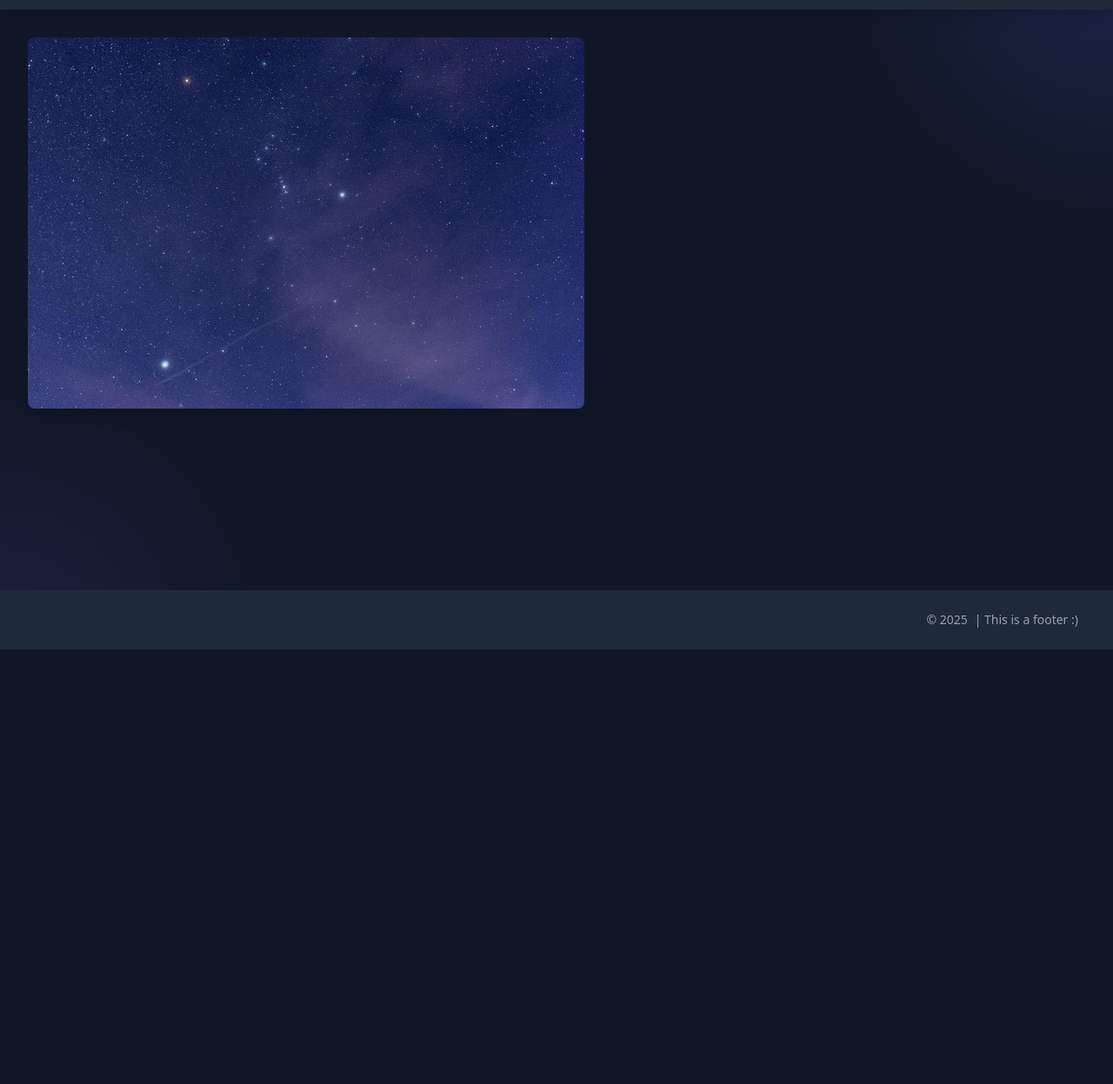
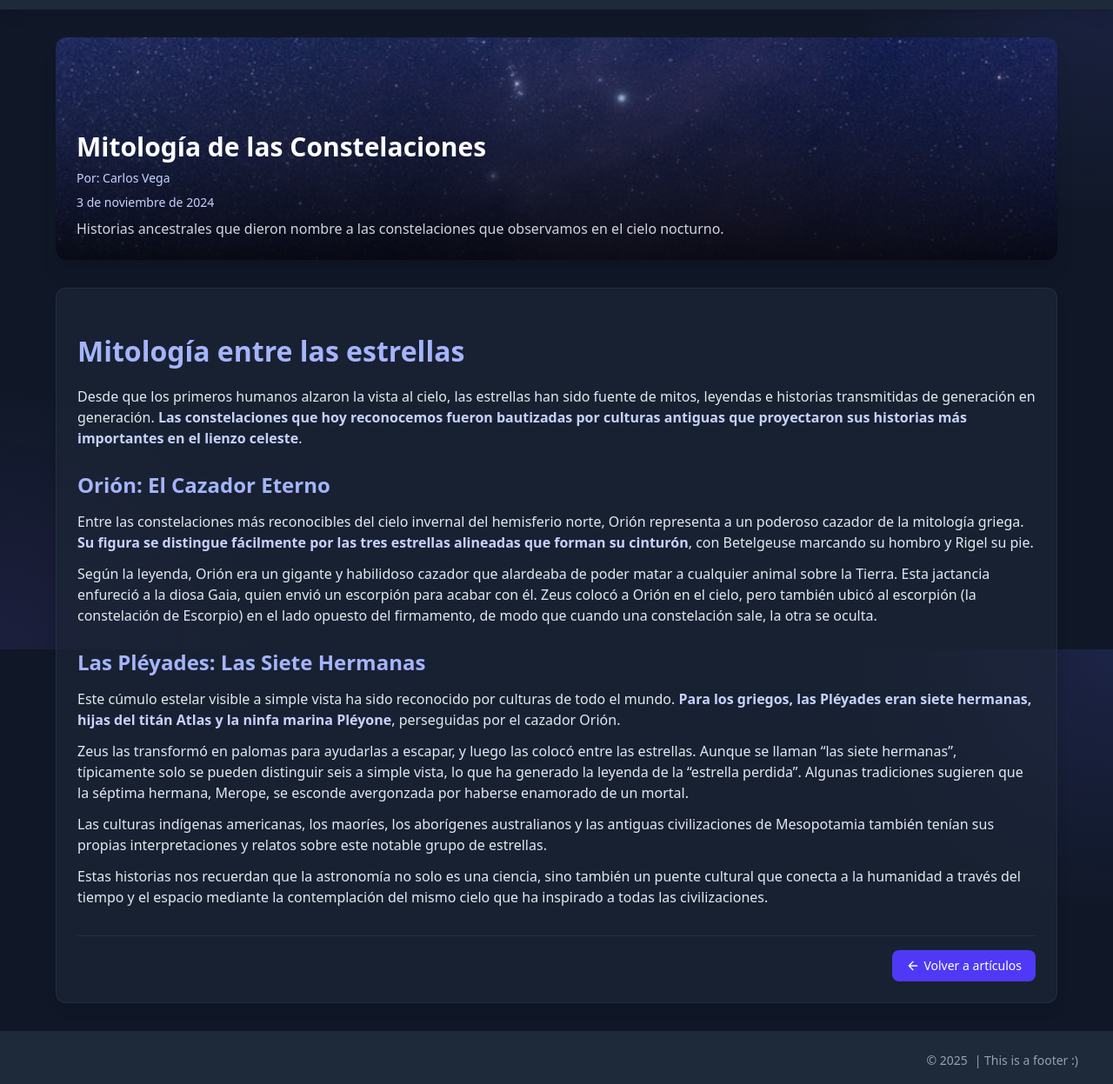
Before and after one commit to JGeanca/astro-demo, an Astro site in the folder demo/: page /articles/constellations-mythology in a window 1280 px wide. Shown: the part 53-1300 px from the top of the page at 87% size. Before the commit the page ends 800 px from the top, so only its background shows below. Built offline with nearby package versions, Linux system fonts and the light colour scheme; Astro itself is replaced by a stand-in of ours.

Commit message:
feat: Add article pages and transitions

```diff
--- /dev/null
+++ b/demo/src/assets/left-arrow.astro
@@ -0,0 +1,13 @@
+<svg
+  class="w-4 h-4 mr-1"
+  viewBox="0 0 24 24"
+  fill="none"
+  xmlns="http://www.w3.org/2000/svg"
+>
+  <path
+    d="M19 12H5M12 19L5 12L12 5"
+    stroke="currentColor"
+    stroke-width="2"
+    stroke-linecap="round"
+    stroke-linejoin="round"></path>
+</svg>
--- /dev/null
+++ b/demo/src/assets/right-arrow.astro
@@ -0,0 +1,13 @@
+<svg
+  class="w-4 h-4 ml-1"
+  viewBox="0 0 24 24"
+  fill="none"
+  xmlns="http://www.w3.org/2000/svg"
+>
+  <path
+    d="M5 12H19M12 5L19 12L12 19"
+    stroke="currentColor"
+    stroke-width="2"
+    stroke-linecap="round"
+    stroke-linejoin="round"></path>
+</svg>
--- a/demo/src/layouts/Layout.astro
+++ b/demo/src/layouts/Layout.astro
@@ -2,6 +2,8 @@
 import Footer from "../components/Footer.astro";
 import Header from "../components/Header.astro";
 import "../styles/global.css";
+import { ClientRouter } from "astro:transitions";
+
 const { title } = Astro.props;
 ---
 
@@ -13,6 +15,7 @@ const { title } = Astro.props;
     <link rel="icon" type="image/svg+xml" href="/favicon.svg" />
     <meta name="generator" content={Astro.generator} />
     <title>{title} | Demo Astro</title>
+    <ClientRouter />
     <meta name="description" />
   </head>
 
--- a/demo/src/pages/articles.astro
+++ b/demo/src/pages/articles.astro
@@ -1,6 +1,7 @@
 ---
 import Layout from "../layouts/Layout.astro";
 import { getCollection } from "astro:content";
+import RightArrow from "../assets/right-arrow.astro";
 
 const articles = await getCollection("articles");
 ---
@@ -22,6 +23,7 @@ const articles = await getCollection("articles");
               <article class="bg-gray-800/70 backdrop-blur-sm rounded-xl overflow-hidden shadow-lg border border-gray-700/50 hover:border-indigo-500/50 transition-all duration-300 flex flex-col h-full group">
                 <div class="relative overflow-hidden">
                   <img
+                    transition:name={`img-${article.slug}`}
                     src={img}
                     alt={title}
                     class="w-full h-56 object-cover transition-transform duration-500 group-hover:scale-105"
@@ -30,15 +32,19 @@ const articles = await getCollection("articles");
                 </div>
 
                 <div class="p-6 flex flex-col flex-grow">
-                  <h2 class="text-2xl font-bold text-white mb-3 group-hover:text-indigo-300 transition-colors duration-300">
+                  <h2
+                    transition:name={`title-${article.slug}`}
+                    class="text-2xl font-bold text-white mb-3 group-hover:text-indigo-300 transition-colors duration-300"
+                  >
                     {title}
                   </h2>
                   <p class="text-gray-300 mb-6 flex-grow">{description}</p>
                   <a
                     href={`/articles/${article.slug}`}
-                    class="mt-auto inline-flex items-center px-4 py-2 rounded-lg bg-indigo-600/80 hover:bg-indigo-500 text-white font-medium transition-colors duration-300"
+                    class="mt-auto inline-flex items-center px-4 py-2 rounded-lg bg-indigo-600/80 hover:bg-indigo-500/90 text-white font-medium transition-all duration-300 hover:shadow-md hover:translate-x-0.5"
                   >
                     Leer más
+                    <RightArrow />
                   </a>
                 </div>
               </article>
--- a/demo/src/pages/articles/[id].astro
+++ b/demo/src/pages/articles/[id].astro
@@ -1,6 +1,7 @@
 ---
 import Layout from "../../layouts/Layout.astro";
 import { getCollection } from "astro:content";
+import LeftArrowIcon from "../../assets/left-arrow.astro";
 
 export async function getStaticPaths() {
   const articles = await getCollection("articles");
@@ -11,17 +12,118 @@ export async function getStaticPaths() {
 }
 
 const { article } = Astro.props;
-const { title, description, img } = article.data;
+const { title, description, img, date, author } = article.data;
+const { Content } = await article.render();
+
+const formattedDate = date
+  ? new Date(date).toLocaleDateString("es-ES", {
+      year: "numeric",
+      month: "long",
+      day: "numeric",
+    })
+  : "";
 ---
 
 <Layout title={title}>
-  <div class="flex gap-8">
-    <aside>
+  <article class="max-w-6xl mx-auto">
+    <div class="relative rounded-xl overflow-hidden shadow-xl mb-8">
       <img
-        class="w-full h-full rounded-lg shadow-lg"
+        transition:name={`img-${article.slug}`}
         src={`/${img}`}
         alt={title}
+        class="w-full h-64 object-cover"
       />
-    </aside>
-  </div>
+      <div
+        class="absolute inset-0 bg-gradient-to-t from-black/80 to-transparent"
+      >
+      </div>
+      <div class="absolute bottom-0 left-0 right-0 p-6">
+        <h1
+          transition:name={`title-${article.slug}`}
+          class="text-3xl font-bold text-white mb-2"
+        >
+          {title}
+        </h1>
+        {
+          author && (
+            <div class="text-indigo-200 text-sm mb-2">Por: {author}</div>
+          )
+        }
+        {
+          formattedDate && (
+            <div class="text-indigo-200 text-sm mb-2">{formattedDate}</div>
+          )
+        }
+        <p class="text-gray-300 text-base">{description}</p>
+      </div>
+    </div>
+
+    <div
+      class="bg-gray-800/60 rounded-xl p-6 shadow-lg border border-gray-700/40"
+    >
+      <div class="article-content prose prose-invert max-w-none">
+        <Content />
+      </div>
+
+      <div class="mt-8 pt-4 border-t border-gray-700/40 text-right">
+        <a
+          href="/articles"
+          class="inline-flex items-center px-4 py-2 rounded-lg bg-indigo-600 hover:bg-indigo-500 text-white text-sm font-medium transition"
+        >
+          <LeftArrowIcon />
+          Volver a artículos
+        </a>
+      </div>
+    </div>
+  </article>
 </Layout>
+
+<style>
+  .article-content :global(h1) {
+    font-size: 2rem;
+    font-weight: bold;
+    margin-top: 1.5rem;
+    margin-bottom: 1rem;
+    color: #a5b4fc; /* indigo-300 */
+  }
+
+  .article-content :global(h2) {
+    font-size: 1.5rem;
+    font-weight: 600;
+    margin-top: 1.5rem;
+    margin-bottom: 0.75rem;
+    color: #a5b4fc; /* indigo-300 */
+  }
+
+  .article-content :global(p) {
+    margin-top: 0.75rem;
+    margin-bottom: 0.75rem;
+    color: #e2e8f0; /* gray-200 */
+  }
+
+  .article-content :global(strong) {
+    font-weight: bold;
+    color: #c7d2fe; /* indigo-200 */
+  }
+
+  .article-content :global(ul),
+  .article-content :global(ol) {
+    margin-top: 0.75rem;
+    margin-bottom: 0.75rem;
+    padding-left: 1.5rem;
+  }
+
+  .article-content :global(ul) {
+    list-style-type: disc;
+  }
+
+  .article-content :global(ol) {
+    list-style-type: decimal;
+  }
+
+  .article-content :global(li) {
+    margin-top: 0.25rem;
+    margin-bottom: 0.25rem;
+    color: #cbd5e1; /* gray-300 */
+  }
+</style>
```
